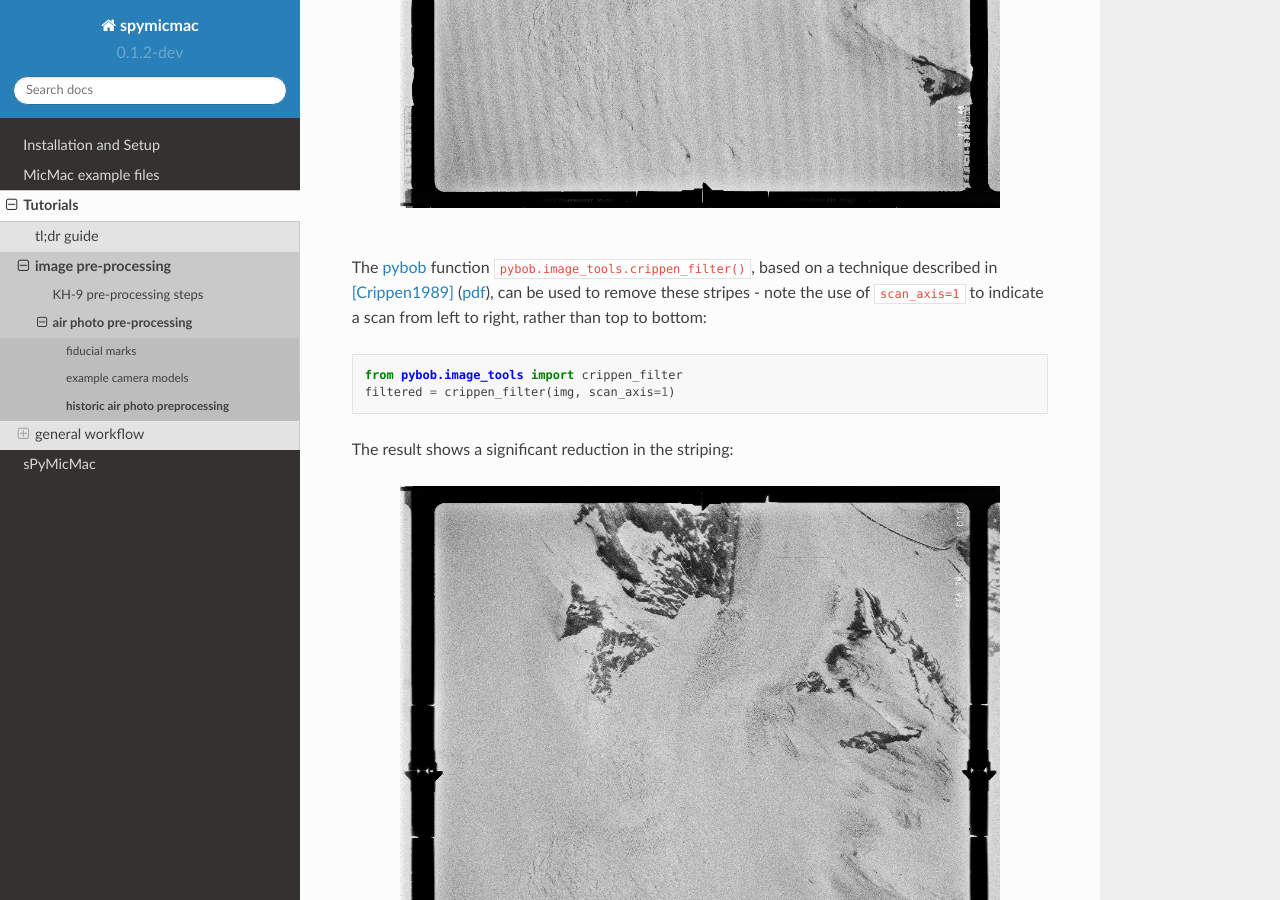
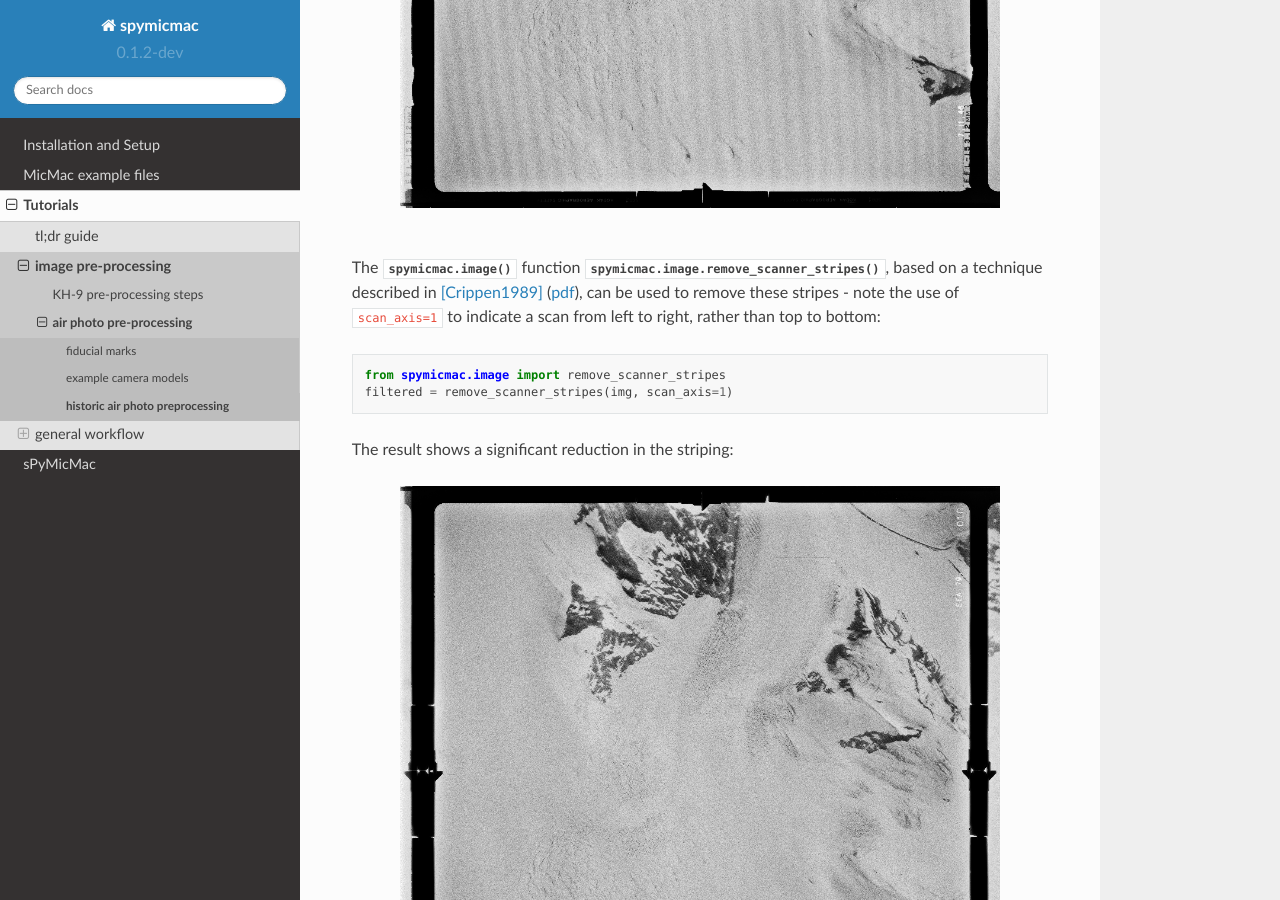
Before and after one commit to iamdonovan/spymicmac, a Sphinx documentation site: the page built from doc/tutorials/preprocessing/air_photos/enhancement.rst, in a window 1280 px wide and 900 px high, scrolled down 744 px. Built offline with Sphinx 7.4.7 and the Read the Docs theme 2.0.0, drawn with Linux system fonts in a browser that asks for light colours; some of the changed text lies outside the part shown.

Commit message:
update links to functions

```diff
--- a/doc/tutorials/preprocessing/air_photos/enhancement.rst
+++ b/doc/tutorials/preprocessing/air_photos/enhancement.rst
@@ -16,15 +16,15 @@ Occasionally, scanned images will have artefacts, such as the prominent striping
 
 |br|
 
-The `pybob <https://pybob.readthedocs.io/en/latest/>`_ function ``pybob.image_tools.crippen_filter()``, based
+The :py:meth:`spymicmac.image` function :py:meth:`spymicmac.image.remove_scanner_stripes`, based
 on a technique described in [Crippen1989]_
 (`pdf <https://www.asprs.org/wp-content/uploads/pers/1989journal/mar/1989_mar_327-331.pdf>`_), can be used to remove
 these stripes - note the use of ``scan_axis=1`` to indicate a scan from left to right, rather than top to bottom:
 
 .. code-block:: python
 
-    from pybob.image_tools import crippen_filter
-    filtered = crippen_filter(img, scan_axis=1)
+    from spymicmac.image import remove_scanner_stripes
+    filtered = remove_scanner_stripes(img, scan_axis=1)
 
 The result shows a significant reduction in the striping:
 
@@ -79,7 +79,7 @@ de-noising
 
 In many cases, there may also be some noise in the images - this can be seen above, for example. One way to reduce
 this noise is to use a `median filter <https://scikit-image.org/docs/dev/api/skimage.filters.html#skimage.filters.median>`_,
-similar to what is done in :py:meth:`sPyMicMac.image.contrast_enhance`:
+similar to what is done in :py:meth:`spymicmac.image.contrast_enhance`:
 
 .. code-block:: python
 
```
